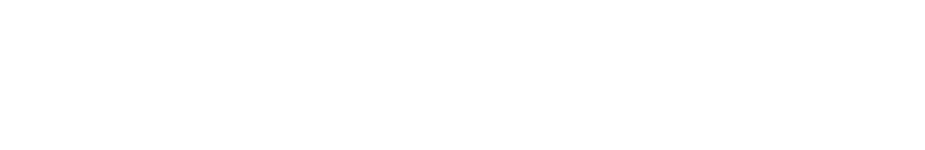
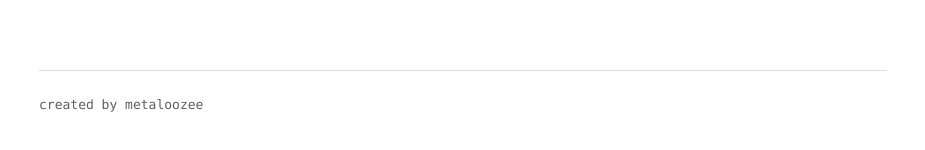
Before and after one commit to metaloozee/skills, a React (Vite) app: page / in a window 1280 px wide. Shown: the part 4836-4986 px from the top of the page, without its empty margins (77-1002 px from the left). Before the commit the page ends 4922 px from the top, so only its background shows below. Built offline with nearby package versions, Linux system fonts and the light colour scheme.

Commit message:
feat: add a footer to the home page. The footer should

```diff
--- a/src/App.css
+++ b/src/App.css
@@ -221,6 +221,18 @@
   scroll-margin-top: 48px;
 }
 
+.footer {
+  margin-top: 80px;
+  padding-top: 24px;
+  border-top: 1px solid var(--border);
+}
+
+.footer p {
+  color: var(--muted);
+  font-family: var(--mono);
+  font-size: 0.8125rem;
+}
+
 .toc-col {
   display: none;
   grid-area: toc;
@@ -317,6 +329,11 @@
     gap: 48px;
   }
 
+  .footer {
+    margin-top: 64px;
+    padding-top: 20px;
+  }
+
   .category-head {
     margin-bottom: 16px;
   }
--- a/src/App.tsx
+++ b/src/App.tsx
@@ -146,6 +146,20 @@ function CategorySection({ category }: { category: (typeof categories)[number] }
   )
 }
 
+function Footer() {
+  return (
+    <motion.footer
+      className="footer"
+      initial={{ opacity: 0, y: 12 }}
+      whileInView={{ opacity: 1, y: 0 }}
+      viewport={{ once: true }}
+      transition={{ duration: 0.4, ease: easeCustom }}
+    >
+      <p>created by metaloozee</p>
+    </motion.footer>
+  )
+}
+
 function TOC() {
   const [activeId, setActiveId] = useState('')
 
@@ -210,6 +224,7 @@ export default function App() {
               <CategorySection key={category.name} category={category} />
             ))}
           </div>
+          <Footer />
         </main>
         <div className="toc-col">
           <TOC />
```
